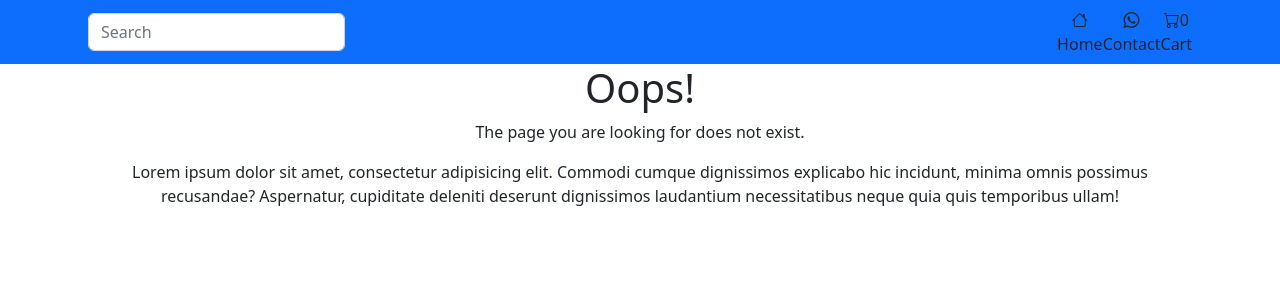
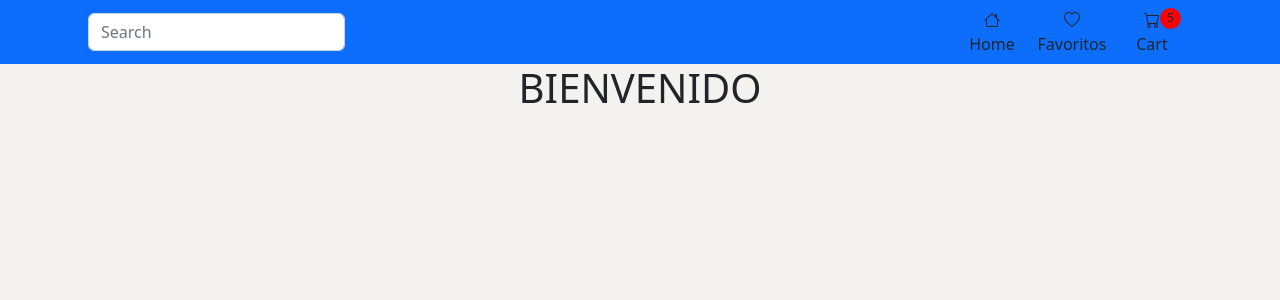
Before and after one commit to evcvera/ecommerce, a React (Create React App) app: page /favorites in a window 1280 px wide. Shown: the top 300 px of the page. Built offline with nearby package versions, Linux system fonts and the light colour scheme.

Commit message:
PreEntrega1VeraCeliz

```diff
--- a/src/App.css
+++ b/src/App.css
@@ -4,6 +4,9 @@
 
 .App {
   text-align: center;
+  height: 100%;
+  min-height: 100VH;
+  background: #f3f2ef;
 }
 
 .App-logo {
--- a/src/App.tsx
+++ b/src/App.tsx
@@ -3,12 +3,11 @@ import 'bootstrap/dist/css/bootstrap.min.css';
 import {BrowserRouter, Route, Routes} from "react-router-dom";
 import './App.css';
 import NavBar from "./components/navBar/NavBar";
-import ItemListContainer from "./components/itemListContainer/ItemListContainer";
-import CartWidget from "./components/cartWidget/CartWidget";
 import LandingPage from "./pages/landing/Landing";
 import NotFoundPage from "./pages/notFound/NotFound";
 import CartPage from "./pages/cart/Cart";
-import ContactPage from "./pages/contact/Contact";
+import FavoritesPage from './pages/favorites/Favorites';
+
 
 function App() {
     return (
@@ -19,7 +18,7 @@ function App() {
                     <Routes>
                         <Route path="/" element={<LandingPage/>} />
                         <Route path="/cart" element={<CartPage/>} />
-                        <Route path="/contact" element={<ContactPage/>} />
+                        <Route path="/favorites" element={<FavoritesPage/>} />
                         <Route path="*" element={<NotFoundPage/>} />
                     </Routes>
                 </BrowserRouter>
--- a/src/components/cartWidget/CartWidget.tsx
+++ b/src/components/cartWidget/CartWidget.tsx
@@ -1,11 +1,12 @@
 import React from 'react';
 import 'bootstrap-icons/font/bootstrap-icons.css';
+import './cartWidget.css'
 
 const CartWidget: React.FC = () => {
     return (
         <>
             <i className="bi bi-cart"/>
-            0
+            <span className="item-count">5</span>
         </>
     )
 };
--- /dev/null
+++ b/src/components/cartWidget/cartWidget.css
@@ -0,0 +1,8 @@
+.item-count{
+    position: absolute;
+    border-radius: 50%;
+    background: red;
+    height: 1.3rem;
+    width: 1.3rem;
+    font-size: 0.8rem;
+}
--- a/src/components/navBar/NavBar.tsx
+++ b/src/components/navBar/NavBar.tsx
@@ -1,4 +1,4 @@
-import React from 'react';
+import React, {FormEvent, useState} from 'react';
 import {Link, useLocation} from 'react-router-dom';
 
 import './navBar.css'
@@ -11,30 +11,42 @@ import CartWidget from "../cartWidget/CartWidget";
 const NavBar: React.FC = () => {
 
     const location = useLocation();
+
+    const [searchValue, setSearchValue] = useState<string>("");
+    const handleSubmit = (event: FormEvent<HTMLFormElement>): void => {
+        event.preventDefault();
+        console.log('Valores del formulario:', searchValue);
+    };
+
+    const handleInputChange = (event: React.ChangeEvent<HTMLInputElement>): void => {
+        const {value} = event.target;
+        setSearchValue(value);
+    };
+
     return (
         <>
             <nav className="navbar navbar-expand-lg navbar-primary bg-primary d-flex justify-content-center">
                 <div className="container w-100 d-flex">
-                        <form className="form-inline d-flex">
+                        <form className="form-inline d-flex" onSubmit={handleSubmit}>
                             <input className="form-control mr-sm-2" type="search" placeholder="Search"
-                                   aria-label="Search"/>
+                                   aria-label="Search" name="search" value={searchValue} onChange={handleInputChange}/>
                         </form>
                         <ul className="w-auto d-flex justify-content-center list-unstyled mb-0" >
-                            <li className="nav-item active" >
-                                <Link to="/" className={location.pathname === '/' ? 'nav-link text-white' : 'nav-link'}>
+                            <li className="nav-item header-item" >
+                                <Link to="/" className={`nav-link ${location.pathname === '/' ? ' text-white' : ''}`}>
                                     <i className="bi bi-house"/>
                                     <div className="d-md-none d-sm-none d-none  d-lg-block">Home</div>
                                 </Link>
                             </li>
-                            <li className="nav-item">
-                                <Link to="/contact" className={location.pathname === '/contact' ? 'nav-link text-white' : 'nav-link'}>
-                                    <i className="bi bi-whatsapp"/>
-                                    <div className="d-md-none d-sm-none d-none  d-lg-block">Contact</div>
+                            <li className="nav-item header-item">
+                                <Link to="/favorites" className={`nav-link ${location.pathname === '/contact' ? ' text-white' : ''}`}>
+                                    <i className="bi bi-heart"/>
+                                    <div className="d-md-none d-sm-none d-none  d-lg-block">Favoritos</div>
                                 </Link>
                             </li>
 
-                            <li className="nav-item">
-                                <Link to="/cart" className={location.pathname === '/cart' ? 'nav-link text-white' : 'nav-link'}>
+                            <li className="nav-item header-item">
+                                <Link to="/cart" className={`nav-link ${location.pathname === '/cart' ? ' text-white' : ''}`}>
                                     <CartWidget/>
                                     <div className="d-md-none d-sm-none d-none  d-lg-block">Cart</div>
                                 </Link>
--- a/src/components/navBar/navBar.css
+++ b/src/components/navBar/navBar.css
@@ -0,0 +1,9 @@
+.header-item{
+    width: 80px;
+}
+
+@media (max-width: 767px) {
+    .header-item{
+        width: 40px;
+    }
+}
--- /dev/null
+++ b/src/pages/favorites/Favorites.tsx
@@ -0,0 +1,12 @@
+import React from 'react';
+import ItemListContainer from "../../components/itemListContainer/ItemListContainer";
+
+const FavoritesPage: React.FC = () => {
+    return (
+        <div className="container">
+            <ItemListContainer greeting={"BIENVENIDO"}/>
+        </div>
+    );
+};
+
+export default FavoritesPage;
--- a/src/pages/landing/Landing.tsx
+++ b/src/pages/landing/Landing.tsx
@@ -1,23 +1,25 @@
 import React from 'react';
 import 'bootstrap/dist/css/bootstrap.min.css';
+
+import contact from '../../assets/images/meli-contact.jpg'
 
 const LandingPage: React.FC = () => {
     return (
         <div className="container">
 
-            <div className="container-fluid hero-section">
+            <div className="container-fluid my-2">
                 <div className="row align-items-center">
-                    <div className="col-md-6 hero-content">
-                        <h1>Welcome to Our Site</h1>
+                    <div className="col-md-6">
+                        <h1>Bienvenido a Ecommerce</h1>
                         <p>Lorem ipsum dolor sit amet, consectetur adipiscing elit. Sed euismod dui vitae urna iaculis,
                             vel malesuada magna venenatis. Nunc tempor diam eu gravida tempus.</p>
                         <button className="btn btn-primary">Learn More</button>
                     </div>
-                    <div className="col-md-6 hero-image">
+                    <div className="col-md-6">
                         <div className="w-auto d-flex justify-content-center">
                             <img className="w-100 "
                                  src="https://dmdqet87i5rod.cloudfront.net/estoesmedia/5e722a605abf2_meli180320.jpg"
-                                 alt="Hero Image"/>
+                                alt="brand"/>
                         </div>
                     </div>
                 </div>
@@ -25,62 +27,63 @@ const LandingPage: React.FC = () => {
 
             <div className="container features-section">
                 <div className="row">
-                    <div className="col-md-4 feature">
-                        <i className="bi bi-speedometer2"></i>
-                        <h3>Fast Loading Speed</h3>
+                    <div className="col-md-4 my-1">
+                        <i className="bi bi-speedometer2"/>
+                        <h3>Entrega rápida</h3>
                         <p>Lorem ipsum dolor sit amet, consectetur adipiscing elit. Sed euismod dui vitae urna iaculis,
                             vel malesuada magna venenatis. Nunc tempor diam eu gravida tempus.</p>
                     </div>
-                    <div className="col-md-4 feature">
-                        <i className="bi bi-calendar2-check"></i>
-                        <h3>24/7 Support</h3>
+                    <div className="col-md-4 my-1">
+                        <i className="bi bi-calendar2-check"/>
+                        <h3>Atención al cliente</h3>
                         <p>Lorem ipsum dolor sit amet, consectetur adipiscing elit. Sed euismod dui vitae urna iaculis,
                             vel malesuada magna venenatis. Nunc tempor diam eu gravida tempus.</p>
                     </div>
-                    <div className="col-md-4 feature">
-                        <i className="bi bi-people"></i>
-                        <h3>Expert Team</h3>
+                    <div className="col-md-4 my-1">
+                        <i className="bi bi-people"/>
+                        <h3>Expertos especializados</h3>
                         <p>Lorem ipsum dolor sit amet, consectetur adipiscing elit. Sed euismod dui vitae urna iaculis,
                             vel malesuada magna venenatis. Nunc tempor diam eu gravida tempus.</p>
                     </div>
                 </div>
             </div>
 
-            <div className="container-fluid contact-section">
+            <div className="container-fluid">
                 <div className="row align-items-center">
-                    <div className="col-md-6 contact-content">
-                        <h2>Contact Us</h2>
+                    <div className="col-md-6">
+                        <h2>Contacto</h2>
                         <p>Lorem ipsum dolor sit amet, consectetur adipiscing elit. Sed euismod dui vitae urna iaculis,
                             vel malesuada magna venenatis. Nunc tempor diam eu gravida tempus.</p>
                         <form>
-                            <div className="form-group">
+                            <div>
                                 <label htmlFor="name">Name</label>
                                 <input type="text" className="form-control" id="name"/>
                             </div>
-                            <div className="form-group">
+                            <div>
                                 <label htmlFor="email">Email</label>
                                 <input type="email" className="form-control" id="email"/>
                             </div>
-                            <div className="form-group">
+                            <div>
                                 <label htmlFor="message">Message</label>
-                                <textarea className="form-control" id="message" rows={3}></textarea>
+                                <textarea className="form-control" id="message" rows={3}/>
                             </div>
                             <button type="submit" className="btn btn-primary">Submit</button>
                         </form>
                     </div>
                     <div className="col-md-6 contact-image d-flex justify-content-center">
-                        <img className="w-100" src="https://pbs.twimg.com/media/E5yudTlWUAYgAmQ.jpg"
-                             alt="Contact Image"/>
+                        <img className="w-100" alt="contact" src={contact}/>
                     </div>
                 </div>
             </div>
+
             <footer className="container-fluid">
                 <div className="row">
                     <div className="col-md-12">
-                        <p>&copy; 2023 - Company Name</p>
+                        <p>&copy; 2023 - Ecommerce</p>
                     </div>
                 </div>
             </footer>
+
         </div>
     );
 };
```
Also changed, not shown: src/pages/sales/Sales.tsx (added, +12 -0 lines), src/assets/images/meli-contact.jpg (added), src/assets/images/meli.jpg (renamed from src/images/meli.jpg).
